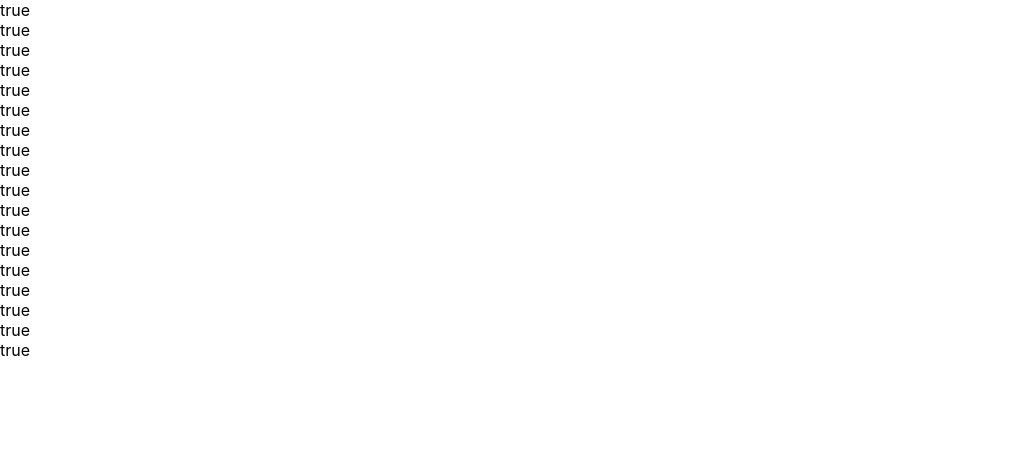
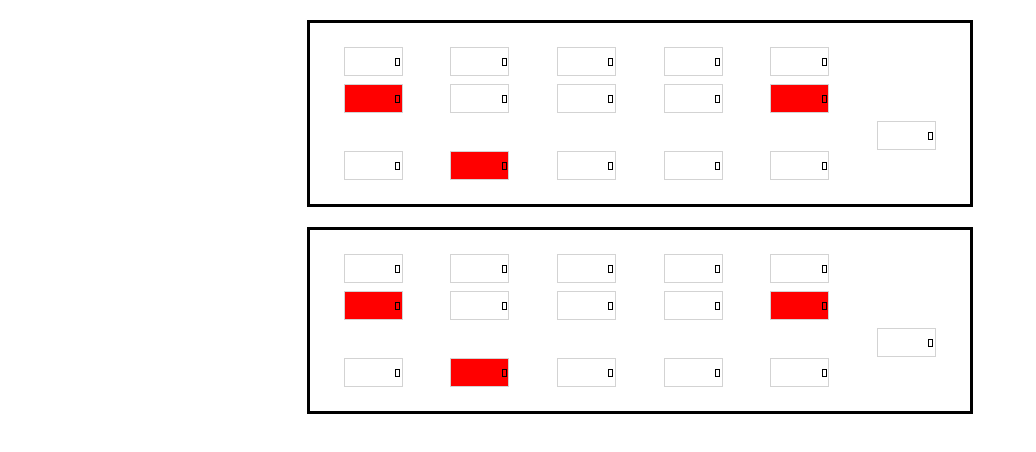
Before and after one commit to nohosh/busbooking, a React (Create React App) app: page / in a window 1280 px wide. Shown: the top 452 px of the page, without its empty margins (0-1036 px from the left). Built offline with nearby package versions, Linux system fonts and the light colour scheme.

Commit message:
add BusLayout Model, add Layout styling

```diff
--- a/src/App.css
+++ b/src/App.css
@@ -1,38 +1,60 @@
 .App {
-  text-align: center;
+	text-align: center;
 }
 
-.App-logo {
-  height: 40vmin;
-  pointer-events: none;
+.seat-selection-container {
+	margin-top: 20px;
+}
+.layout {
+	margin: 20px auto;
+	width: 50%;
+	border: 3px solid black;
+	padding: 20px 10px;
+	display: flex;
+	justify-content: space-around;
+}
+.seat-row {
+	list-style: none;
+	display: flex;
+	flex-direction: column-reverse;
 }
 
-@media (prefers-reduced-motion: no-preference) {
-  .App-logo {
-    animation: App-logo-spin infinite 20s linear;
-  }
+.seat {
+	border: 1px solid lightgray;
+	padding: 6px;
+	width: 45px;
+	height: 15px;
+	margin: 4px 0px;
+	cursor: pointer;
+	position: relative;
+}
+.seat:hover {
+	border: 1px solid green;
+}
+.seat::after {
+	content: '';
+	position: absolute;
+	right: 3%;
+	top: 50%;
+	height: 6px;
+	width: 3px;
+	border: 1px solid black;
+	transform: translateY(-50%);
 }
 
-.App-header {
-  background-color: #282c34;
-  min-height: 100vh;
-  display: flex;
-  flex-direction: column;
-  align-items: center;
-  justify-content: center;
-  font-size: calc(10px + 2vmin);
-  color: white;
+.seat-r {
+	background-color: red;
+	cursor: not-allowed;
+}
+.seat-r:hover {
+	border: 1px solid white;
+}
+.no-seat {
+	visibility: hidden;
+	height: 30px;
 }
 
-.App-link {
-  color: #61dafb;
+.seat-selected {
+	color: white;
+	background-color: green;
 }
-
-@keyframes App-logo-spin {
-  from {
-    transform: rotate(0deg);
-  }
-  to {
-    transform: rotate(360deg);
-  }
-}
--- /dev/null
+++ b/src/Enum.js
@@ -0,0 +1,9 @@
+export const SEAT = {
+	NoSeat: 0,
+	Seat: 1,
+	Special: 2,
+};
+export const SeatStatus = {
+	Vacant: 0,
+	Reserved: 1,
+};
--- a/src/components/Seat.js
+++ b/src/components/Seat.js
@@ -1,11 +1,21 @@
 import React, { memo } from 'react';
+import { SEAT, SeatStatus } from '../Enum';
 
-const Seat = memo(({ isSelected, layout, row, col, onChange }) => {
-	return (
-		<div onClick={() => onChange(layout, row, col)}>
-			{isSelected ? 'true' : 'false'}
-		</div>
-	);
-});
+const Seat = memo(
+	({ isSelected, type, status, layout, row, col, onChange }) => {
+		return (
+			<div
+				onClick={() => onChange(layout, row, col)}
+				className={
+					type === SEAT.NoSeat
+						? 'no-seat'
+						: status === SeatStatus.Reserved
+						? 'seat seat-r'
+						: `seat seat-v ${isSelected ? 'seat-selected' : ''}`
+				}
+			></div>
+		);
+	}
+);
 
 export default Seat;
--- /dev/null
+++ b/src/data.json
@@ -0,0 +1,84 @@
+[
+	{
+		"layoutName": "bottom",
+		"layout": [
+			[
+				{ "type": 1, "status": 0, "id": "1djoiaf", "seatNo": 99 },
+				{ "type": 0, "status": 0, "id": "1djoi0f", "seatNo": null },
+				{ "type": 1, "status": 1, "id": "1djoias", "seatNo": 1 },
+				{ "type": 1, "status": 0, "id": "1djosss", "seatNo": 2 }
+			],
+			[
+				{ "type": 1, "status": 1, "id": "1djdiaf", "seatNo": 3 },
+				{ "type": 0, "status": 0, "id": "1dsoiaf", "seatNo": null },
+				{ "type": 1, "status": 0, "id": "sdjoias", "seatNo": 4 },
+				{ "type": 1, "status": 0, "id": "1d3joas", "seatNo": 5 }
+			],
+			[
+				{ "type": 1, "status": 0, "id": "3djoiaf", "seatNo": 6 },
+				{ "type": 0, "status": 0, "id": "adjoiaf", "seatNo": null },
+				{ "type": 1, "status": 0, "id": "1dsoias", "seatNo": 7 },
+				{ "type": 1, "status": 0, "id": "1wejosas", "seatNo": 8 }
+			],
+			[
+				{ "type": 1, "status": 0, "id": "wewrwdd", "seatNo": 9 },
+				{ "type": 0, "status": 0, "id": "wewrwww", "seatNo": null },
+				{ "type": 1, "status": 0, "id": "adfifds", "seatNo": 10 },
+				{ "type": 1, "status": 0, "id": "2342rwe", "seatNo": 11 }
+			],
+			[
+				{ "type": 1, "status": 0, "id": "1weoiaf", "seatNo": 12 },
+				{ "type": 0, "status": 0, "id": "1djtiaf", "seatNo": null },
+				{ "type": 1, "status": 1, "id": "1dtreias", "seatNo": 13 },
+				{ "type": 1, "status": 0, "id": "1djosas", "seatNo": 14 }
+			],
+			[
+				{ "type": 0, "status": 0, "id": "1dwoiaf", "seatNo": null },
+				{ "type": 1, "status": 0, "id": "1djoiat", "seatNo": 15 },
+				{ "type": 0, "status": 0, "id": "fkdifos", "seatNo": null },
+				{ "type": 0, "status": 0, "id": "fdiiddi", "seatNo": null }
+			]
+		]
+	},
+	{
+		"layoutName": "upper",
+		"layout": [
+			[
+				{ "type": 1, "status": 0, "id": "1ujoiaf", "seatNo": 69 },
+				{ "type": 0, "status": 0, "id": "1sjoiaf", "seatNo": null },
+				{ "type": 1, "status": 1, "id": "1ujoias", "seatNo": 1 },
+				{ "type": 1, "status": 0, "id": "1ujosss", "seatNo": 2 }
+			],
+			[
+				{ "type": 1, "status": 1, "id": "1ujdiaf", "seatNo": 3 },
+				{ "type": 0, "status": 0, "id": "1usoiaf", "seatNo": null },
+				{ "type": 1, "status": 0, "id": "sujoias", "seatNo": 4 },
+				{ "type": 1, "status": 0, "id": "1u3joas", "seatNo": 5 }
+			],
+			[
+				{ "type": 1, "status": 0, "id": "3ujoiaf", "seatNo": 6 },
+				{ "type": 0, "status": 0, "id": "aujoiaf", "seatNo": null },
+				{ "type": 1, "status": 0, "id": "1usoias", "seatNo": 7 },
+				{ "type": 1, "status": 0, "id": "1uejosas", "seatNo": 8 }
+			],
+			[
+				{ "type": 1, "status": 0, "id": "wxwrwdd", "seatNo": 9 },
+				{ "type": 0, "status": 0, "id": "wxwrwww", "seatNo": null },
+				{ "type": 1, "status": 0, "id": "axfifds", "seatNo": 10 },
+				{ "type": 1, "status": 0, "id": "2x42rwe", "seatNo": 11 }
+			],
+			[
+				{ "type": 1, "status": 0, "id": "1xeoiaf", "seatNo": 12 },
+				{ "type": 0, "status": 0, "id": "1xjtiaf", "seatNo": null },
+				{ "type": 1, "status": 1, "id": "1xtreias", "seatNo": 13 },
+				{ "type": 1, "status": 0, "id": "1xjosas", "seatNo": 14 }
+			],
+			[
+				{ "type": 0, "status": 0, "id": "1dwoiaf", "seatNo": null },
+				{ "type": 1, "status": 0, "id": "1djoiat", "seatNo": 15 },
+				{ "type": 0, "status": 0, "id": "fkdifos", "seatNo": null },
+				{ "type": 0, "status": 0, "id": "fdiiddi", "seatNo": null }
+			]
+		]
+	}
+]
--- a/src/views/SeatLayout.js
+++ b/src/views/SeatLayout.js
@@ -1,31 +1,14 @@
 import React, { useCallback, useState } from 'react';
 import Seat from '../components/Seat';
-
-const data = [
-	{
-		name: 'bottom',
-		arr: [
-			[{ value: true }, { value: true }, { value: true }],
-			[{ value: true }, { value: true }, { value: true }],
-			[{ value: true }, { value: true }, { value: true }],
-		],
-	},
-	{
-		name: 'top',
-		arr: [
-			[{ value: true }, { value: true }, { value: true }],
-			[{ value: true }, { value: true }, { value: true }],
-			[{ value: true }, { value: true }, { value: true }],
-		],
-	},
-];
+import BUS_LAYOUT from '../data.json';
 function SeatLayout() {
-	const [layouts, setLayouts] = useState(data);
+	const [layouts, setLayouts] = useState(BUS_LAYOUT);
 
 	const onChange = useCallback((layout, row, col, v) => {
 		const prev = layouts;
-		prev[layout].arr[row][col].value = !prev[layout].arr[row][col].value;
-
+		let curr = prev[layout].layout[row][col];
+		let isSelected = curr.isSelected || false;
+		isSelected ? (curr.isSelected = false) : (curr.isSelected = true);
 		setLayouts([...prev]);
 		// eslint-disable-next-line react-hooks/exhaustive-deps
 	}, []);
@@ -33,16 +16,22 @@ function SeatLayout() {
 	return (
 		<div className="seat-selection-container">
 			{layouts.map((layout, L) => (
-				<div key={L}>
-					{layout.arr.map((row, R) => (
-						<div key={R}>
+				<div key={L} className="layout">
+					{layout.layout.map((row, R) => (
+						<div className="seat-row" key={R}>
 							{row.map((seat, C) => (
 								<Seat
 									key={seat.id}
 									layout={L}
 									row={R}
 									col={C}
-									isSelected={seat.value}
+									type={seat.type}
+									status={seat.status}
+									isSelected={
+										seat['isSelected'] === undefined
+											? false
+											: seat['isSelected']
+									}
 									onChange={onChange}
 								/>
 							))}
```
